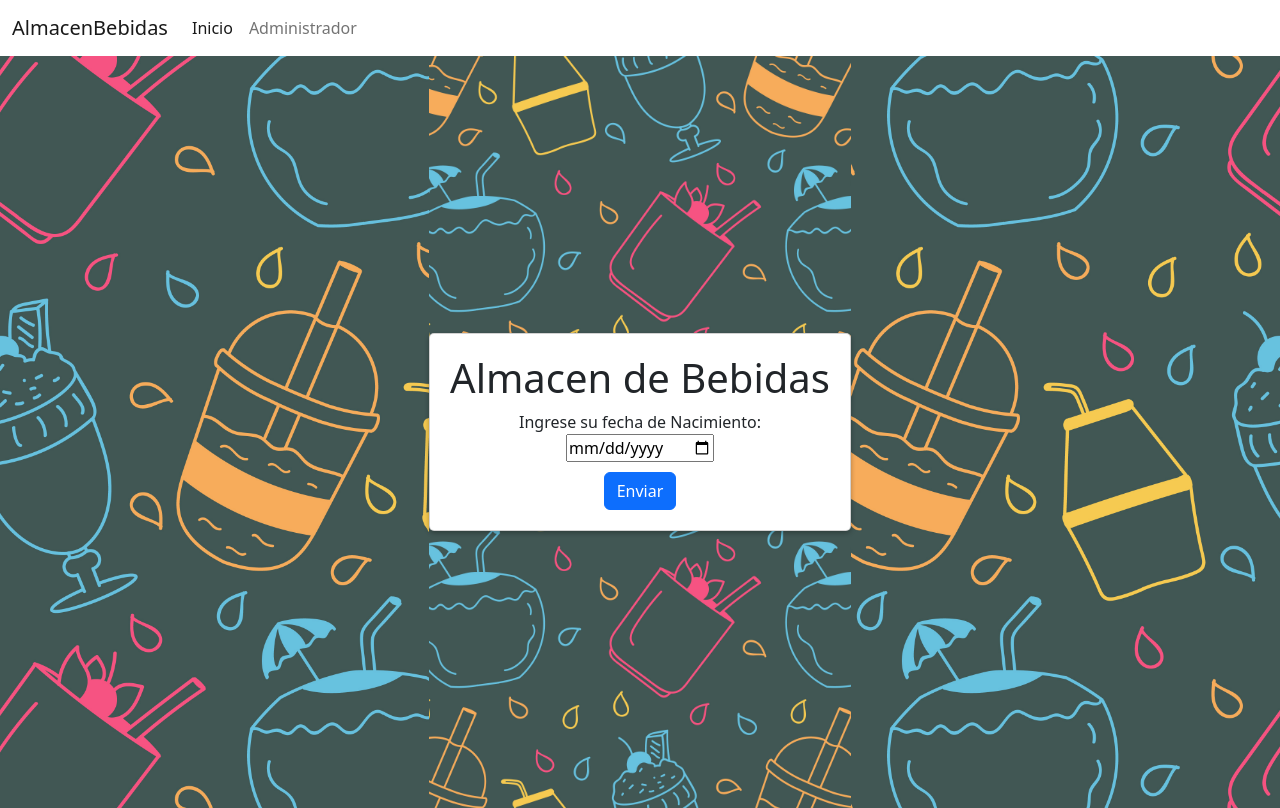
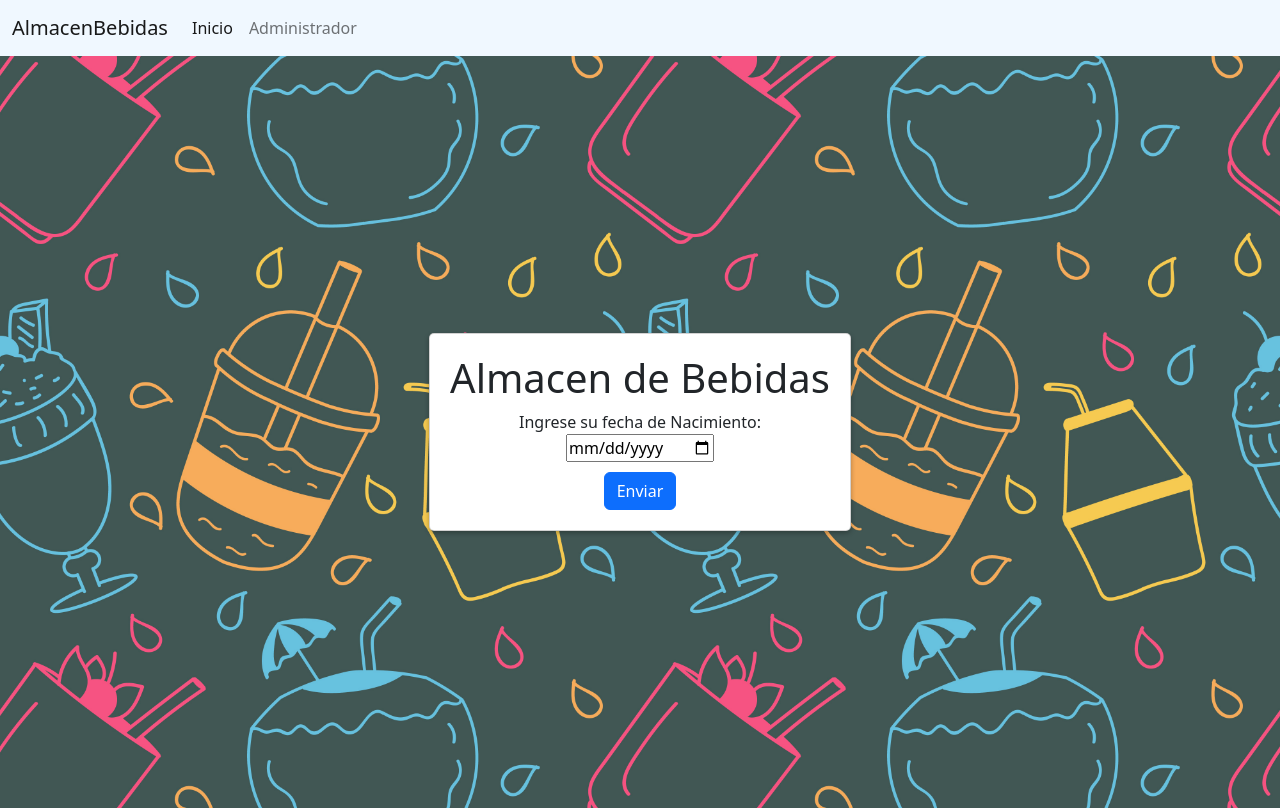
Before and after one commit to MaxiFerrez/NegocioBebidas, an Angular app: page / in a window 1280 px wide. Built offline with nearby package versions, Linux system fonts and the light colour scheme.

Commit message:
algunos estilos

```diff
--- a/src/app/admin/admin.component.css
+++ b/src/app/admin/admin.component.css
@@ -0,0 +1,13 @@
+.c2{
+    width: 80%;
+    height: 100vh;
+    margin: auto;
+    display: flex;
+    justify-content: center;
+    flex-direction: column;
+    background-color: rgba(rgba(255, 0, 0, 0.5));
+}
+
+.form-row input{
+    width: 50%;
+}
--- a/src/app/admin/admin.component.html
+++ b/src/app/admin/admin.component.html
@@ -1,3 +1,5 @@
+<div class="c2">
+
 <form class="form-row">
     <div class="form-group col-md-8">
         <label for="id" required>ID de la Bebida</label>
@@ -45,3 +47,4 @@
         </div>
     </td>
 </ul>
+</div>
--- a/src/app/app.component.css
+++ b/src/app/app.component.css
@@ -1,11 +1,5 @@
-.container_1 {
-    display: flex;
-    justify-content: center;
-    align-items: center;
-    width: 100%;
-     height: 94vh;
-      background-image: url('../assets/background.jpg');
-      background-color: rgb(255, 255, 255);
-     background-size: cover;
-     background-position: center center;
-  }
+nav{
+
+    position: relative;
+    background-color: aliceblue;
+}
--- a/src/app/app.component.html
+++ b/src/app/app.component.html
@@ -18,6 +18,7 @@
       </div>
     </div>
   </nav>
+
   <div class="container_1">
   <router-outlet></router-outlet>
 </div>
--- a/src/app/contenido-web/contenido-web.component.css
+++ b/src/app/contenido-web/contenido-web.component.css
@@ -0,0 +1,11 @@
+.c {
+    display: flex;
+    justify-content: center;
+    width: 80%;
+     height: 100vh;
+     background-color: rgb(218, 200, 240);
+    position: absolute;
+    margin: auto;
+
+
+  }
--- a/src/app/contenido-web/contenido-web.component.html
+++ b/src/app/contenido-web/contenido-web.component.html
@@ -1,4 +1,4 @@
-<div class="container_form"></div>
+<div class="c"></div>
 <h1>Listado de bebidas</h1>
 
 <table>
--- a/src/app/form-inicial/form-inicial.component.css
+++ b/src/app/form-inicial/form-inicial.component.css
@@ -4,9 +4,11 @@
   align-items: center;
   width: 100%;
    height: 94vh;
+   /* background-color: rgb(218, 200, 240); */
    background-image: url('../../assets/background.jpg');
    background-size: cover;
    background-position: center center;
+   background-repeat: no-repeat;
 }
 
 .card {
--- a/src/styles.css
+++ b/src/styles.css
@@ -1 +1,11 @@
 /* You can add global styles to this file, and also import other style files */
+body {
+
+    width: 100%;
+     height: 94vh;
+      background-image: url('./assets/background.jpg');
+
+     background-size: cover;
+     background-position: center center;
+     background-repeat: no-repeat;
+  }
```
Also changed, not shown: src/app/admin/admin.component.ts (+1 -6 lines).
